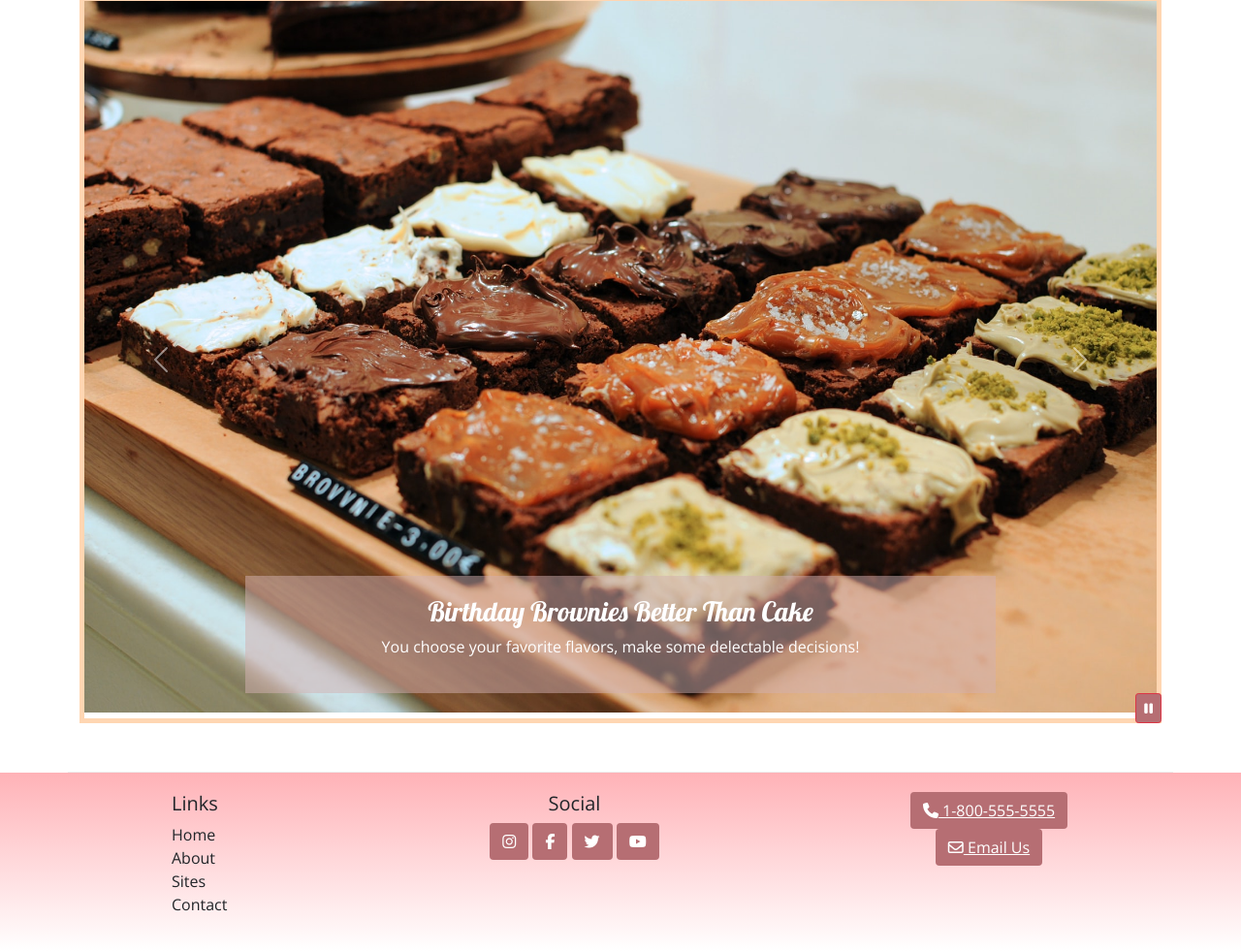
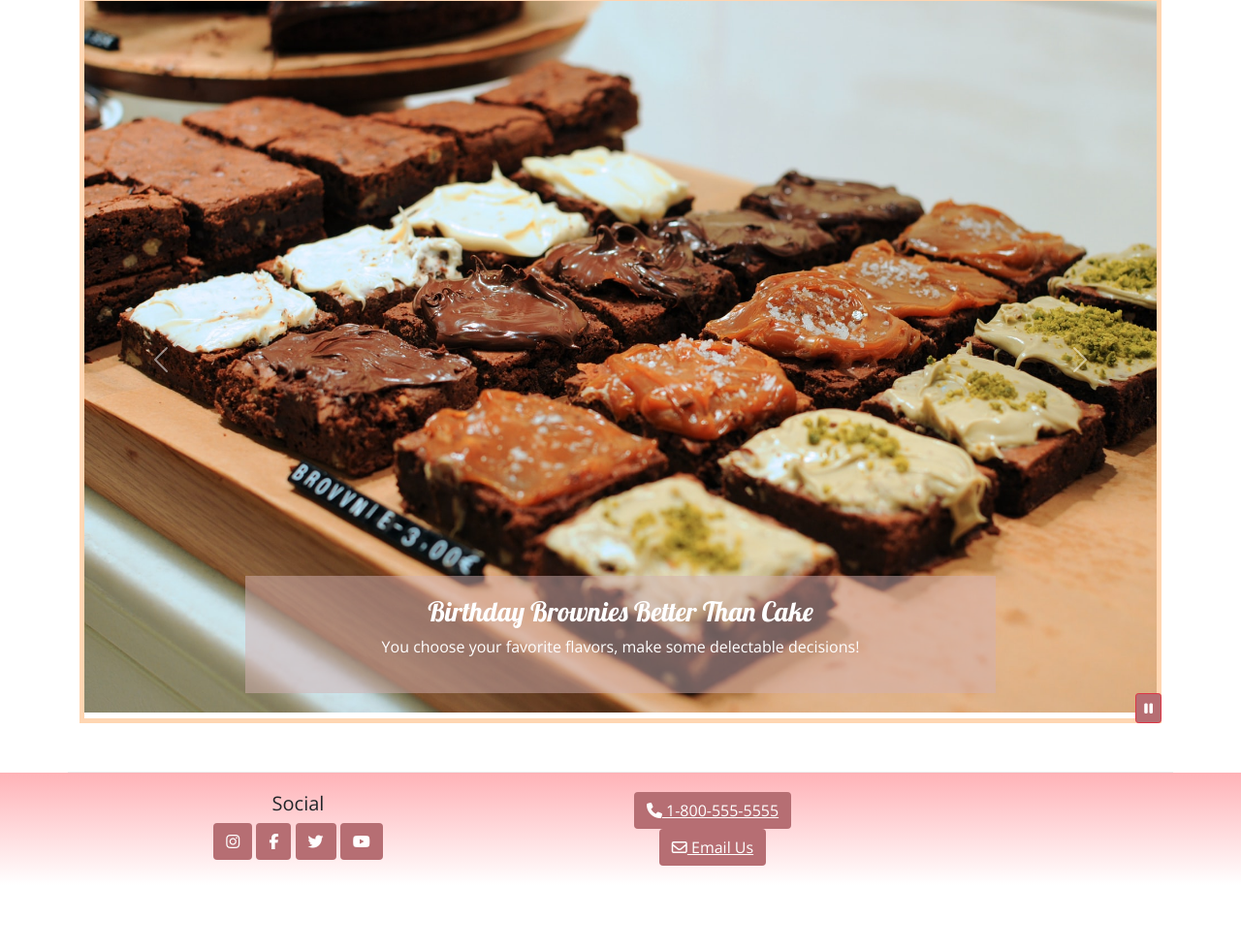
Before and after one commit to Chrystal82/custombrownies, a plain HTML site: page index.html in a window 1280 px wide. Shown: the part 430-1411 px from the top of the page at 97% size. After the commit the page ends 1343 px from the top, so only its background shows below. Drawn offline with nearby package versions, Linux system fonts and the light colour scheme.

Commit message:
Update index.html

```diff
--- a/index.html
+++ b/index.html
@@ -173,7 +173,7 @@
     <footer class="site-footer">
         <div class="container">
             <div class="row">
-                <div class="col-4 col-sm-2 offset-1">
+                <!--<div class="col-4 col-sm-2 offset-1">
                     <h5>Links</h5>
             		<ul class="list-unstyled">
                         <li><a href="#">Home</a></li>
@@ -181,7 +181,7 @@
                         <li><a href="#">Sites</a></li>
                         <li><a href="#">Contact</a></li>
                     </ul>
-                </div>
+                </div>-->
                 <div class="col-6 col-sm-5 text-center">
                 	<h5>Social</h5>
                     <a class="btn btn-social-icon btn-instagram" href="http://instagram.com/"><i class="fa fa-instagram"></i></a>
```
